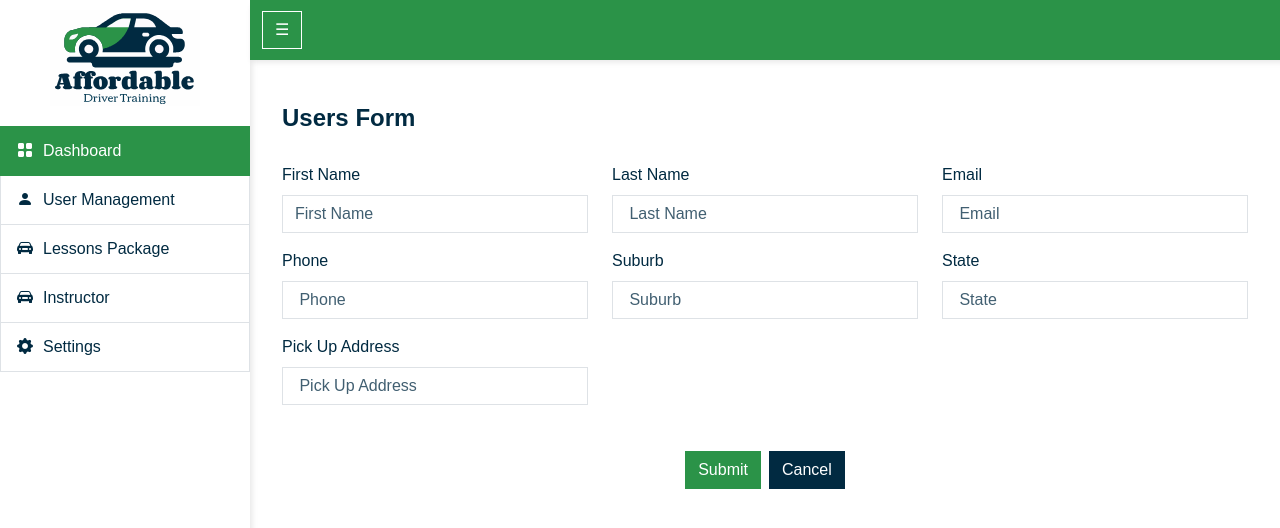
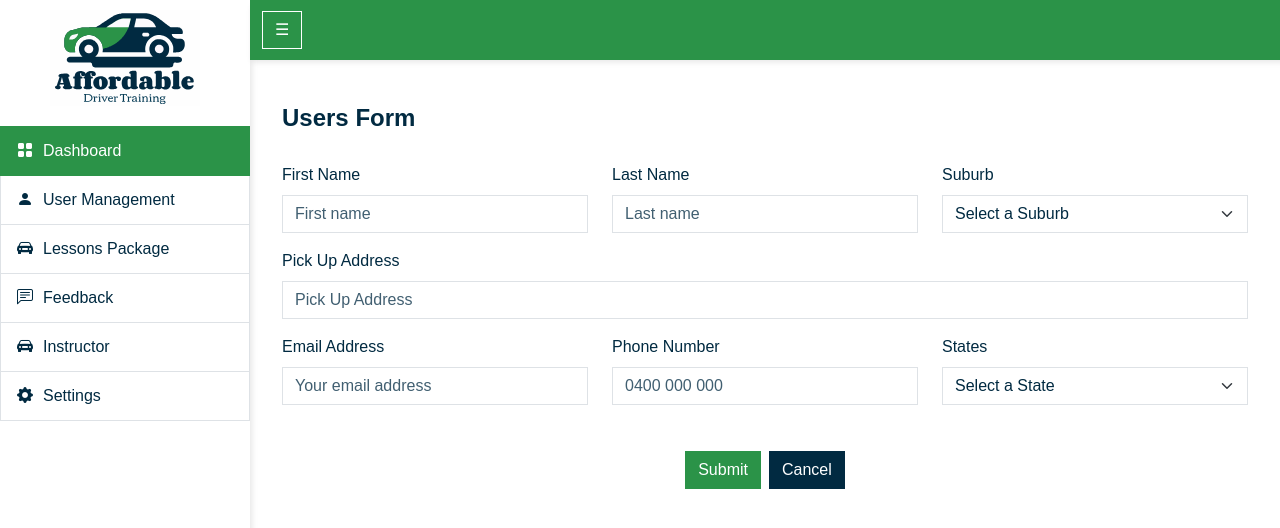
Before and after one commit to vengatavaradhanp/affordable-driver-app, a React (Create React App) app: page /admin/users/1 in a window 1280 px wide. Shown: the top 528 px of the page. Built offline with nearby package versions, Linux system fonts and the light colour scheme; no server answers.

Commit message:
ensure api intergration in admin users ,addUsers and feedback

```diff
--- a/src/pages/admin/users/UserForm.jsx
+++ b/src/pages/admin/users/UserForm.jsx
@@ -326,370 +326,250 @@
 // }
 
 
-// import React, { useState } from "react";
-// import { Row, Col, Form, Button, Container } from "react-bootstrap";
-// import { useNavigate } from "react-router-dom";
-
-// export default function UseForm() {
-//   const [firstName, setFirstName] = useState("");
-//   const [lastName, setLastName] = useState("");
-//   const [email, setEmail] = useState("");
-//   const [state, setState] = useState("");
-//   const [phone, setPhone] = useState("");
-//   const [suburb, setSuburb] = useState("");
-//   const [errors, setErrors] = useState({});
-//   const [pickUpAddress, setPickUpAddress] = useState("");
-//   const navigate = useNavigate();
-
-//   const validateForm = () => {
-//     let formErrors = {};
-
-//     if (!firstName) {
-//       formErrors.firstName = "First name is required.";
-//     } else if (!/^[A-Za-z]+$/.test(firstName)) {
-//       formErrors.firstName = "First name can only contain letters.";
-//     }
-
-//     if (!lastName) {
-//       formErrors.lastName = "Last name is required.";
-//     } else if (!/^[A-Za-z\s.,]+$/.test(lastName)) {
-//       formErrors.lastName = "Last name can only contain letters.";
-//     }
-
-//     if (!email) {
-//       formErrors.email = "Email address is required.";
-//     } else if (!/\S+@\S+\.\S+/.test(email)) {
-//       formErrors.email = "Please enter a valid email address.";
-//     }
-
-//     if (!phone) {
-//       formErrors.phone = "Phone number is required.";
-//     } else if (!/^\d{10}$/.test(phone)) {
-//       formErrors.phone = "Phone number can only contain numbers.";
-//     }
-
-//     if (!pickUpAddress) {
-//       formErrors.pickUpAddress = "pick up address is requried.";
-//     } else if (!/^\d$/.test(pickUpAddress)) {
-//       formErrors.pickUpAddress = "pick up address is requried.";
-//     }
-
-//     if (!state) formErrors.state = "State is required.";
-//     if (!suburb) formErrors.suburb = "Suburb is required.";
-
-//     setErrors(formErrors);
-//     return Object.keys(formErrors).length === 0;
-//   };
-
-//   // Handle input change and validate in real-time
-//   const handleInputChange = (e) => {
-//     const { name, value } = e.target;
-//     switch (name) {
-//       case "firstName":
-//         setFirstName(value);
-//         if (/^[A-Za-z]+$/.test(value)) setErrors((prev) => ({ ...prev, firstName: "" }));
-//         break;
-//       case "lastName":
-//         setLastName(value);
-//         if (/^[A-Za-z\s.,]+$/.test(value)) setErrors((prev) => ({ ...prev, lastName: "" }));
-//         break;
-//       case "email":
-//         setEmail(value);
-//         if (/\S+@\S+\.\S+/.test(value)) setErrors((prev) => ({ ...prev, email: "" }));
-//         break;
-//       case "phone":
-//         setPhone(value);
-//         if (/^\d{10}$/.test(value)) {
-//           setErrors((prev) => ({ ...prev, phone: "" }));
-//         }
-//         break;
-//       case "state":
-//         setState(value);
-//         if (value) setErrors((prev) => ({ ...prev, state: "" }));
-//         break;
-//       case "pickUpAddress":
-//         setPickUpAddress(value);
-//         if (value) setErrors((prev) => ({ ...prev, state: "" }));
-//         break;
-//       case "suburb":
-//         setSuburb(value);
-//         if (value) setErrors((prev) => ({ ...prev, suburb: "" }));
-//         break;
-//       default:
-//         break;
-//     }
-//   };
-
-//   const handleContinue = (e) => {``
-//     e.preventDefault(); // Prevent page refresh
-
-//     if (!validateForm()) {
-//       return;
-//     }
-
-//     console.log("Form Data:", {
-//       firstName,
-//       lastName,
-//       email,
-//       phone,
-//       suburb,
-//       state,
-//     });
-
-//     navigate("/admin/users", { state: { firstName } });
-
-//     // Optionally reset the form fields
-//     setFirstName("");
-//     setLastName("");
-//     setEmail("");
-//     setState("");
-//     setPhone("");
-//     setSuburb("");
-//   };
-
-//   return (
-//     <Container className="mt-4">
-//       <h4>Users Form</h4>
-//       <Form onSubmit={handleContinue} style={{ marginTop: "30px" }}>
-//         <Row>
-//           <Col lg={4}>
-//             <Form.Group className="mb-3">
-//               <Form.Label>First Name</Form.Label>
-//               <Form.Control
-//                 type="text"
-//                 placeholder="First name"
-//                 name="firstName"
-//                 value={firstName}
-//                 onChange={handleInputChange}
-//               />
-//               {errors.firstName && <div style={{ color: "#dc3545" }}>{errors.firstName}</div>}
-//             </Form.Group>
-//           </Col>
-
-//           <Col lg={4}>
-//             <Form.Group className="mb-3">
-//               <Form.Label>Last Name</Form.Label>
-//               <Form.Control
-//                 type="text"
-//                 placeholder="Last name"
-//                 name="lastName"
-//                 value={lastName}
-//                 onChange={handleInputChange}
-//               />
-//               {errors.lastName && <div style={{ color: "#dc3545" }}>{errors.lastName}</div>}
-//             </Form.Group>
-//           </Col>
-
-//           <Col lg={4}>
-//             <Form.Group className="mb-3">
-//               <Form.Label>Email Address</Form.Label>
-//               <Form.Control
-//                 type="email"
-//                 placeholder="Your email address"
-//                 name="email"
-//                 value={email}
-//                 onChange={handleInputChange}
-//               />
-//               {errors.email && <div style={{ color: "#dc3545" }}>{errors.email}</div>}
-//             </Form.Group>
-//           </Col>
-
-//           <Col lg={4}>
-//             <Form.Group className="mb-3">
-//               <Form.Label>Phone Number</Form.Label>
-//               <Form.Control
-//                 type="tel"
-//                 placeholder="0400 000 000"
-//                 name="phone"
-//                 value={phone}
-//                 onChange={handleInputChange}
-//                 maxLength="10"
-//               />
-//               {errors.phone && <div style={{ color: "#dc3545" }}>{errors.phone}</div>}
-//             </Form.Group>
-//           </Col>
-
-
-//           <Col lg={4}>
-//             <Form.Group className="mb-3">
-//               <Form.Label>Pick Up Address</Form.Label>
-//               <Form.Control
-//                 type="text"
-//                 placeholder="Pick Up Address"
-//                 name="pickupaddress"
-//                 value={pickUpAddress}
-//                 onChange={handleInputChange}
-//                 as="textarea" rows={3}
-//               />
-//               {errors.pickUpAddress && <div style={{ color: "#dc3545" }}>{errors.pickUpAddress}</div>}
-//             </Form.Group>
-//           </Col>
-
-//           <Col lg={4}>
-//             <Form.Group className="mb-3">
-//               <Form.Label>Suburb</Form.Label>
-//               <Form.Select
-//                 name="suburb"
-//                 value={suburb}
-//                 onChange={handleInputChange}
-//               >
-//                 <option value="" disabled>
-//                   Select a Suburb
-//                 </option>
-//                 <option value="Hobart, 7000">Hobart, 7000</option>
-//                 <option value="USA">USA</option>
-//                 <option value="Africa">Africa</option>
-//                 <option value="Glebe, 7000">Glebe, 7000</option>
-//               </Form.Select>
-//               {errors.suburb && <div style={{ color: "#dc3545" }}>{errors.suburb}</div>}
-//             </Form.Group>
-//           </Col>
-
-//           <Col lg={4}>
-//             <Form.Group className="mb-3">
-//               <Form.Label>State</Form.Label>s
-//               <Form.Select
-//                 name="state"
-//                 value={state}
-//                 onChange={handleInputChange}
-//               >
-//                 <option value="" disabled>
-//                   Select a State
-//                 </option>
-//                 <option value="Tasmania">Tasmania</option>
-//                 <option value="France">France</option>
-//                 <option value="Paris">Paris</option>
-//                 <option value="Other">Other</option>
-//               </Form.Select>
-//               {errors.state && <div style={{ color: "#dc3545" }}>{errors.state}</div>}
-//             </Form.Group>
-//           </Col>
-//         </Row>
-
-//         <div style={{ marginTop: "30px", display: "flex", justifyContent: "center" }}>
-//           <Button type="submit" className="me-2" variant="primary">
-//             Submit
-//           </Button>
-//           <Button type="button" variant="secondary">
-//             Cancel
-//           </Button>
-//         </div>
-//       </Form>
-//     </Container>
-//   );
-// }
-
 import React, { useState } from "react";
 import { Row, Col, Form, Button, Container } from "react-bootstrap";
 import { useNavigate } from "react-router-dom";
-import axios from "axios";
-import { ToastContainer, toast } from "react-toastify";
-import "react-toastify/dist/ReactToastify.css";
 
 export default function UseForm() {
-  const [formData, setFormData] = useState({
-    firstName: "",
-    LastName: "",
-    Email: "",
-    Phone: "",
-    Suburb: "",
-    State: "",
-    PickUpAddress: "",
-  });
-
+  const [firstName, setFirstName] = useState("");
+  const [lastName, setLastName] = useState("");
+  const [email, setEmail] = useState("");
+  const [state, setState] = useState("");
+  const [phone, setPhone] = useState("");
+  const [suburb, setSuburb] = useState("");
   const [errors, setErrors] = useState({});
+  const [pickUpAddress, setPickUpAddress] = useState("");
   const navigate = useNavigate();
 
   const validateForm = () => {
     let formErrors = {};
 
-    if (!formData.firstName) formErrors.firstName = "First name is required.";
-    if (!formData.lastName) formErrors.lastName = "Last name is required.";
-    if (!formData.email || !/\S+@\S+\.\S+/.test(formData.email))
-      formErrors.email = "Valid email is required.";
-    if (!formData.phone || !/^\d{10}$/.test(formData.phone))
-      formErrors.phone = "Valid phone number is required.";
-    if (!formData.pickUpAddress) formErrors.pickUpAddress = "Pick-up address is required.";
-    if (!formData.state) formErrors.state = "State is required.";
-    if (!formData.suburb) formErrors.suburb = "Suburb is required.";
+    if (!firstName) {
+      formErrors.firstName = "First name is required.";
+    } else if (!/^[A-Za-z]+$/.test(firstName)) {
+      formErrors.firstName = "First name can only contain letters.";
+    }
+
+    if (!lastName) {
+      formErrors.lastName = "Last name is required.";
+    } else if (!/^[A-Za-z\s.,]+$/.test(lastName)) {
+      formErrors.lastName = "Last name can only contain letters.";
+    }
+
+    if (!email) {
+      formErrors.email = "Email address is required.";
+    } else if (!/\S+@\S+\.\S+/.test(email)) {
+      formErrors.email = "Please enter a valid email address.";
+    }
+
+    if (!phone) {
+      formErrors.phone = "Phone number is required.";
+    } else if (!/^\d{10}$/.test(phone)) {
+      formErrors.phone = "Phone number can only contain numbers.";
+    }
+
+    if (!pickUpAddress) {
+      formErrors.pickUpAddress = "pick up address is requried.";
+    } else if (!/^\d$/.test(pickUpAddress)) {
+      formErrors.pickUpAddress = "pick up address is requried.";
+    }
+
+    if (!state) formErrors.state = "State is required.";
+    if (!suburb) formErrors.suburb = "Suburb is required.";
 
     setErrors(formErrors);
     return Object.keys(formErrors).length === 0;
   };
 
+  // Handle input change and validate in real-time
   const handleInputChange = (e) => {
     const { name, value } = e.target;
-    setFormData({ ...formData, [name]: value });
-    setErrors((prev) => ({ ...prev, [name]: "" }));
+    switch (name) {
+      case "firstName":
+        setFirstName(value);
+        if (/^[A-Za-z]+$/.test(value)) setErrors((prev) => ({ ...prev, firstName: "" }));
+        break;
+      case "lastName":
+        setLastName(value);
+        if (/^[A-Za-z\s.,]+$/.test(value)) setErrors((prev) => ({ ...prev, lastName: "" }));
+        break;
+      case "email":
+        setEmail(value);
+        if (/\S+@\S+\.\S+/.test(value)) setErrors((prev) => ({ ...prev, email: "" }));
+        break;
+      case "phone":
+        setPhone(value);
+        if (/^\d{10}$/.test(value)) {
+          setErrors((prev) => ({ ...prev, phone: "" }));
+        }
+        break;
+      case "state":
+        setState(value);
+        if (value) setErrors((prev) => ({ ...prev, state: "" }));
+        break;
+        case "pickUpAddress":
+        setPickUpAddress(value);
+        if (value) setErrors((prev) => ({ ...prev, state: "" }));
+        break;
+      case "suburb":
+        setSuburb(value);
+        if (value) setErrors((prev) => ({ ...prev, suburb: "" }));
+        break;
+      default:
+        break;
+    }
   };
 
-  const handleSubmit = async (e) => {
-    e.preventDefault();
-    if (!validateForm()) return;
+  const handleContinue = (e) => {
+    e.preventDefault(); // Prevent page refresh
 
-    try {
-      const response = await axios.post("https://datatechgenius.com/expert-driver/public/index.php/api/users", {
-        fname: formData.firstName ,
-        lname: formData.lastName,
-        email: formData.email,
-        password: "password123",
-        phone: formData.phone,
-        suburbs: formData.suburb,
-        address: formData.pickUpAddress,
-        state: formData.state,
-        gender: "male",
-        role: "user",
-        status: 1,
+    if (!validateForm()) {
+      return;
+    }
+
+    console.log("Form Data:", {
+      firstName,
+      lastName,
+      email,
+      phone,
+      suburb,
+      state,
     });
 
-      if (response.status === 200) {
-        toast.success("User registered successfully!");
-        navigate("/admin/users", { state: { firstName: formData.firstName } });
-      }
-    } catch (error) {
-      console.log(error)
-      if (error.response) {
-        const errorMessage = error.response.data.message || "An error occurred. Please try again.";
+    navigate("/admin/users", { state: { firstName } });
 
-        // Checking specific API errors for duplicate email or phone number
-        if (errorMessage.includes("email already exists")) {
-          toast.error("This email is already in use. Please use a different email.");
-        } else if (errorMessage.includes("phone number already exists")) {
-          toast.error("This phone number is already registered.");
-        } else {
-          toast.error(errorMessage);
-        }
-      } else {
-        toast.error("Request failed. Please check your internet connection.");
-      }
-    }
+    // Optionally reset the form fields
+    setFirstName("");
+    setLastName("");
+    setEmail("");
+    setState("");
+    setPhone("");
+    setSuburb("");
   };
 
   return (
     <Container className="mt-4">
       <h4>Users Form</h4>
-      <Form onSubmit={handleSubmit} style={{ marginTop: "30px" }}>
+      <Form onSubmit={handleContinue} style={{ marginTop: "30px" }}>
         <Row>
-          {Object.keys(formData).map((key) => (
-            <Col lg={4} key={key}>
+          <Col lg={4}>
             <Form.Group className="mb-3">
-                <Form.Label style={{textTransform:"capitalize"}}>{key.replace(/([A-Z])/g, ' $1')}</Form.Label>
+              <Form.Label>First Name</Form.Label>
               <Form.Control
-                  type={key === "email" ? "email" : "text"}
-                  placeholder={key.replace(/([A-Z])/g, ' $1').replace(/\b\w/g, (char) => char.toUpperCase())}
-                  name={key}
-                  value={formData[key]}
+                type="text"
+                placeholder="First name"
+                name="firstName"
+                value={firstName}
                 onChange={handleInputChange}
               />
-                {errors[key] && <div style={{ color: "#dc3545" }}>{errors[key]}</div>}
+              {errors.firstName && <div style={{ color: "#dc3545" }}>{errors.firstName}</div>}
             </Form.Group>
           </Col>
-          ))}
+
+          <Col lg={4}>
+            <Form.Group className="mb-3">
+              <Form.Label>Last Name</Form.Label>
+              <Form.Control
+                type="text"
+                placeholder="Last name"
+                name="lastName"
+                value={lastName}
+                onChange={handleInputChange}
+              />
+              {errors.lastName && <div style={{ color: "#dc3545" }}>{errors.lastName}</div>}
+            </Form.Group>
+          </Col>
+
+          <Col lg={4}>
+            <Form.Group className="mb-3">
+              <Form.Label>Suburb</Form.Label>
+              <Form.Select
+                name="suburb"
+                value={suburb}
+                onChange={handleInputChange}
+              >
+                <option value="" disabled>
+                  Select a Suburb
+                </option>
+                <option value="Hobart, 7000">Hobart, 7000</option>
+                <option value="USA">USA</option>
+                <option value="Africa">Africa</option>
+                <option value="Glebe, 7000">Glebe, 7000</option>
+              </Form.Select>
+              {errors.suburb && <div style={{ color: "#dc3545" }}>{errors.suburb}</div>}
+            </Form.Group>
+          </Col>
+          <Col lg={12}>
+            <Form.Group className="mb-3">
+              <Form.Label>Pick Up Address</Form.Label>
+              <Form.Control
+                type="text"
+                placeholder="Pick Up Address"
+                name="pickupaddress"
+                value={pickUpAddress}
+                onChange={handleInputChange}
+              />
+              {errors.pickUpAddress && <div style={{ color: "#dc3545" }}>{errors.pickUpAddress}</div>}
+            </Form.Group>
+          </Col>
+
+          <Col lg={4}>
+            <Form.Group className="mb-3">
+              <Form.Label>Email Address</Form.Label>
+              <Form.Control
+                type="email"
+                placeholder="Your email address"
+                name="email"
+                value={email}
+                onChange={handleInputChange}
+              />
+              {errors.email && <div style={{ color: "#dc3545" }}>{errors.email}</div>}
+            </Form.Group>
+          </Col>
+
+          <Col lg={4}>
+            <Form.Group className="mb-3">
+              <Form.Label>Phone Number</Form.Label>
+              <Form.Control
+                type="tel"
+                placeholder="0400 000 000"
+                name="phone"
+                value={phone}
+                onChange={handleInputChange}
+                maxLength="10"
+              />
+              {errors.phone && <div style={{ color: "#dc3545" }}>{errors.phone}</div>}
+            </Form.Group>
+          </Col>
+
+          <Col lg={4}>
+            <Form.Group className="mb-3">
+              <Form.Label>State</Form.Label>s
+              <Form.Select
+                name="state"
+                value={state}
+                onChange={handleInputChange}
+              >
+                <option value="" disabled>
+                  Select a State
+                </option>
+                <option value="Tasmania">Tasmania</option>
+                <option value="France">France</option>
+                <option value="Paris">Paris</option>
+                <option value="Other">Other</option>
+              </Form.Select>
+              {errors.state && <div style={{ color: "#dc3545" }}>{errors.state}</div>}
+            </Form.Group>
+          </Col>
         </Row>
 
         <div style={{ marginTop: "30px", display: "flex", justifyContent: "center" }}>
-          <Button type="submit" className="me-2" variant="primary" >Submit</Button>
-          <Button type="button" variant="secondary">Cancel</Button>
+          <Button type="submit" className="me-2" variant="primary">
+            Submit
+          </Button>
+          <Button type="button" variant="secondary">
+            Cancel
+          </Button>
         </div>
       </Form>
     </Container>
--- a/src/pages/admin/users/index.jsx
+++ b/src/pages/admin/users/index.jsx
@@ -309,7 +309,7 @@ export default function Users() {
 
       <div className="mt-3">
         <Table responsive>
-          <thead>
+            <thead>
             <tr>
               <th>S No</th>
               <th>FullName</th>
@@ -319,7 +319,7 @@ export default function Users() {
               <th>Suburbs</th>
               <th>Actions</th>
             </tr>
-          </thead>
+            </thead>
           <tbody>
             {currentItems.map((item, index) => (
               <tr key={item.id}>
--- a/src/routes/index.jsx
+++ b/src/routes/index.jsx
@@ -22,6 +22,7 @@ import NotFound from "../pages/not-found";
 import UserForm from "../pages/admin/users/UserForm";
 import Settings from "../pages/admin/settings";
 import Instructor from "../pages/admin/instructor";
+import FeedBack from "../pages/admin/feedback";
 import LessonsPackage from "../pages/admin/lessons-package";
 import LessonsForm from "../pages/admin/lessons-package/LessonsForm";
 
@@ -58,6 +59,7 @@ export default function AppRoute() {
                 <Route path="/admin/dashboard" element={<Dashboard />} />
                 <Route path="/admin/users" element={<Users />} />
                 <Route path="/admin/users/:type" element={<UserForm />} />
+                <Route path="/admin/feedback" element={<FeedBack />} />
                 <Route path="/admin/instructor" element={<Instructor />} />
                 <Route path="/admin/settings" element={<Settings />} />
                 <Route path="/admin/lessons" element={<LessonsPackage />} />
--- a/src/utils/constant.js
+++ b/src/utils/constant.js
@@ -225,6 +225,51 @@ export const LoginResponse = {
   }
 };
 
+// export const MenuList = [
+//   {
+//     id: 1,
+//     name: "Dashboard",
+//     link: "/admin/dashboard",
+//     is_active: true,
+//     icon: "bi-grid-fill"
+//   },
+//   {
+//     id: 2,
+//     name: "User Management",
+//     link: "/admin/users",
+//     is_active: true,
+//     icon: "bi-person-fill"
+//   },
+//   {
+//     id: 3,
+//     name: "Lessons Package",
+//     link: "/admin/lessons",
+//     is_active: true,
+//     icon: "bi-car-front-fill"
+//   },
+//   {
+//     id: 4,
+//     name: "FeedBack",
+//     link: "/admin/feedback",
+//     is_active: true,
+//     icon: "bi-car-front-fill"
+//   },
+//   {
+//     id: 5,
+//     name: "Instructor",
+//     link: "/admin/instructor",
+//     is_active: true,
+//     icon: "bi-car-front-fill"
+//   },
+//   {
+//     id: 6,
+//     name: "Settings",
+//     link: "/admin/settings",
+//     is_active: true,
+//     icon: "bi-gear-fill"
+//   }
+// ]
+
 export const MenuList = [
   {
     id: 1,
@@ -249,16 +294,24 @@ export const MenuList = [
   },
   {
     id: 4,
+    name: "Feedback",
+    link: "/admin/feedback",
+    is_active: true,
+    icon: "bi bi-chat-left-text"
+
+  },
+  {
+    id: 5,
     name: "Instructor",
     link: "/admin/instructor",
     is_active: true,
     icon: "bi-car-front-fill"
   },
   {
-    id: 5,
+    id: 6,
     name: "Settings",
     link: "/admin/settings",
     is_active: true,
     icon: "bi-gear-fill"
   }
-]
+];
```
Also changed, not shown: src/pages/admin/feedback/index.jsx (added, +67 -0 lines). Lines whose indentation alone changed are shown as unchanged.
